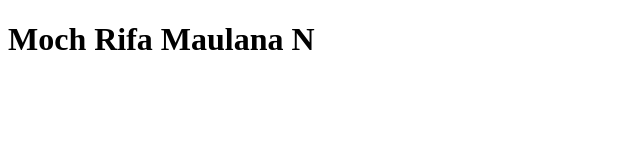
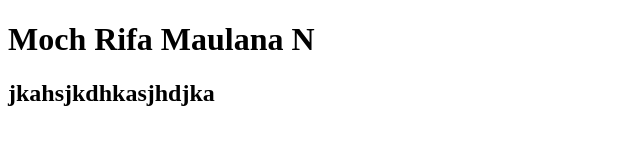
Before and after one commit to Rifa2906/Latihan-Push-and-Pull, a plain HTML site: page index.html in a window 1280 px wide. Shown: the whole page, without its empty margins (0-640 px from the left). Drawn offline with Linux system fonts and the light colour scheme.

Commit message:
commit kedua

```diff
--- a/index.html
+++ b/index.html
@@ -10,6 +10,8 @@
 
 <body>
     <h1>Moch Rifa Maulana N</h1>
+
+    <h2>jkahsjkdhkasjhdjka</h2>
 </body>
 
 </html>
```
